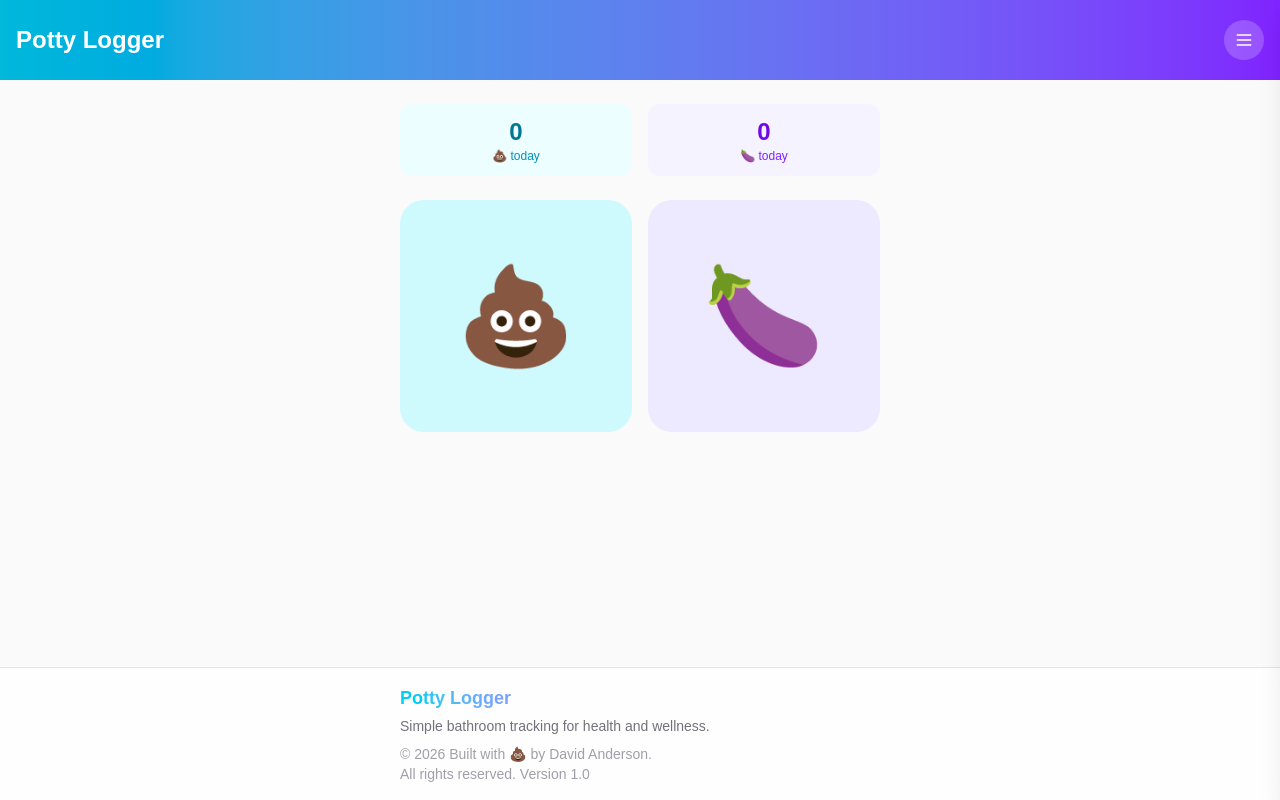
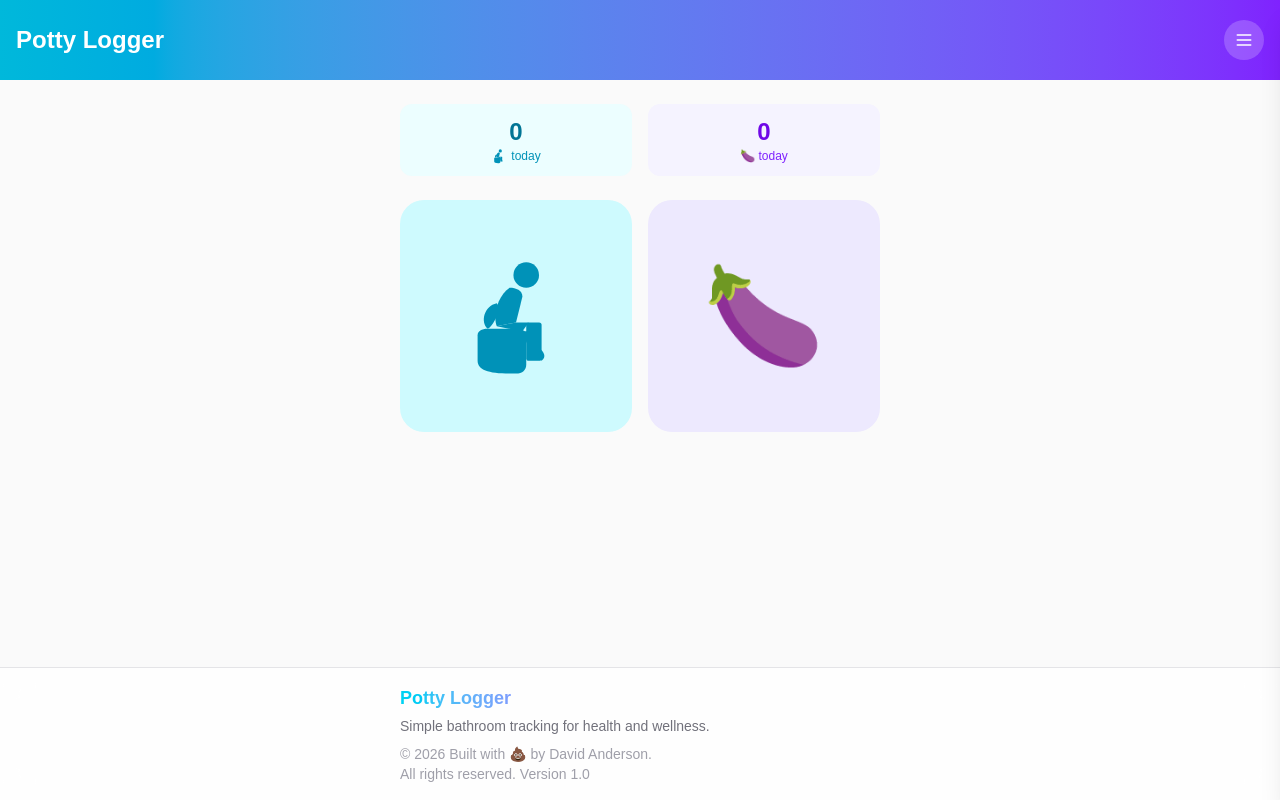
Before and after one commit to d4vid4nderson/habit-a-day, a Next.js app: page / in a window 1280 px wide. Built offline with nearby package versions, Linux system fonts and the light colour scheme.

Commit message:
Replace poop emoji with toilet sitting icon throughout app

```diff
--- a/src/app/page.tsx
+++ b/src/app/page.tsx
@@ -9,6 +9,7 @@ import { Menu } from '@/components/Menu';
 import { Footer, FOOTER_HEIGHT } from '@/components/Footer';
 import { TrackerData, BathroomType } from '@/lib/types';
 import { loadData, saveData, createEntry } from '@/lib/storage';
+import { PoopIcon } from '@/components/icons/PoopIcon';
 
 function getToday(): string {
   return new Date().toISOString().split('T')[0];
@@ -108,8 +109,8 @@ export default function Home() {
   };
 
   const typeConfig = {
-    poop: { emoji: '💩', bg: 'bg-cyan-100 dark:bg-cyan-900/30' },
-    pee: { emoji: '🍆', bg: 'bg-violet-100 dark:bg-violet-900/30' },
+    poop: { emoji: '💩', bg: 'bg-cyan-100 dark:bg-cyan-900/30', isIcon: true },
+    pee: { emoji: '🍆', bg: 'bg-violet-100 dark:bg-violet-900/30', isIcon: false },
   };
 
   // History View
@@ -181,7 +182,11 @@ export default function Home() {
         <main className={`mx-auto max-w-lg px-4 py-6 ${FOOTER_HEIGHT}`}>
           <div className="space-y-6">
             <div className="flex justify-center py-8">
-              <span className="text-[12rem]">{typeConfig[selectedType].emoji}</span>
+              {selectedType === 'poop' ? (
+                <PoopIcon className="w-48 h-48 text-cyan-600 dark:text-cyan-400" />
+              ) : (
+                <span className="text-[12rem]">{typeConfig[selectedType].emoji}</span>
+              )}
             </div>
 
             <textarea
--- a/src/components/History.tsx
+++ b/src/components/History.tsx
@@ -2,16 +2,12 @@
 
 import { BathroomEntry } from '@/lib/types';
 import { formatTime, formatDate, groupEntriesByDate } from '@/lib/storage';
+import { PoopIcon } from './icons/PoopIcon';
 
 interface HistoryProps {
   entries: BathroomEntry[];
   onDelete: (id: string) => void;
 }
-
-const typeConfig = {
-  poop: { emoji: '💩', label: 'Poop' },
-  pee: { emoji: '🍆', label: 'Pee' },
-};
 
 export function History({ entries, onDelete }: HistoryProps) {
   const grouped = groupEntriesByDate(entries);
@@ -40,7 +36,11 @@ export function History({ entries, onDelete }: HistoryProps) {
               >
                 <div className="flex items-center justify-between">
                   <div className="flex items-center gap-3">
-                    <span className="text-2xl">{typeConfig[entry.type].emoji}</span>
+                    {entry.type === 'poop' ? (
+                      <PoopIcon className="w-7 h-7 text-cyan-600 dark:text-cyan-400" />
+                    ) : (
+                      <span className="text-2xl">🍆</span>
+                    )}
                     <p className="text-sm text-zinc-500">{formatTime(entry.timestamp)}</p>
                   </div>
                   <button
--- a/src/components/LogButton.tsx
+++ b/src/components/LogButton.tsx
@@ -2,6 +2,7 @@
 
 import { useState } from 'react';
 import { BathroomType } from '@/lib/types';
+import { PoopIcon } from './icons/PoopIcon';
 
 interface LogButtonProps {
   type: BathroomType;
@@ -10,22 +11,22 @@ interface LogButtonProps {
 
 const config = {
   poop: {
-    emoji: '💩',
     bg: 'bg-cyan-100 dark:bg-cyan-900/30',
     activeBg: 'bg-cyan-200 dark:bg-cyan-800/50',
     ring: 'ring-cyan-400',
+    iconColor: 'text-cyan-600 dark:text-cyan-400',
   },
   pee: {
-    emoji: '🍆',
     bg: 'bg-violet-100 dark:bg-violet-900/30',
     activeBg: 'bg-violet-200 dark:bg-violet-800/50',
     ring: 'ring-violet-400',
+    iconColor: 'text-violet-600 dark:text-violet-400',
   },
 };
 
 export function LogButton({ type, onLog }: LogButtonProps) {
   const [isPressed, setIsPressed] = useState(false);
-  const { emoji, bg, activeBg, ring } = config[type];
+  const { bg, activeBg, ring, iconColor } = config[type];
 
   return (
     <button
@@ -39,9 +40,13 @@ export function LogButton({ type, onLog }: LogButtonProps) {
         isPressed ? `${activeBg} scale-95 ${ring} ring-4` : bg
       }`}
     >
-      <span className={`text-8xl transition-transform ${isPressed ? 'scale-90' : ''}`}>
-        {emoji}
-      </span>
+      <div className={`transition-transform ${isPressed ? 'scale-90' : ''} ${iconColor}`}>
+        {type === 'poop' ? (
+          <PoopIcon className="w-32 h-32" />
+        ) : (
+          <span className="text-8xl">🍆</span>
+        )}
+      </div>
     </button>
   );
 }
--- a/src/components/Stats.tsx
+++ b/src/components/Stats.tsx
@@ -1,6 +1,7 @@
 'use client';
 
 import { BathroomEntry } from '@/lib/types';
+import { PoopIcon } from './icons/PoopIcon';
 
 interface StatsProps {
   entries: BathroomEntry[];
@@ -18,7 +19,9 @@ export function Stats({ entries }: StatsProps) {
     <div className="flex gap-4">
       <div className="flex-1 rounded-xl bg-cyan-50 p-3 text-center dark:bg-cyan-900/20">
         <p className="text-2xl font-bold text-cyan-700 dark:text-cyan-400">{todayPoop}</p>
-        <p className="text-xs text-cyan-600 dark:text-cyan-500">💩 today</p>
+        <p className="flex items-center justify-center gap-1 text-xs text-cyan-600 dark:text-cyan-500">
+          <PoopIcon className="w-4 h-4" /> today
+        </p>
       </div>
       <div className="flex-1 rounded-xl bg-violet-50 p-3 text-center dark:bg-violet-900/20">
         <p className="text-2xl font-bold text-violet-700 dark:text-violet-400">{todayPee}</p>
--- /dev/null
+++ b/src/components/icons/PoopIcon.tsx
@@ -0,0 +1,36 @@
+'use client';
+
+interface PoopIconProps {
+  className?: string;
+}
+
+export function PoopIcon({ className = "w-24 h-24" }: PoopIconProps) {
+  return (
+    <svg
+      viewBox="0 0 100 100"
+      fill="currentColor"
+      className={className}
+    >
+      {/* Head */}
+      <circle cx="58" cy="18" r="10" />
+
+      {/* Body/Torso */}
+      <path d="M45 28 C35 35, 32 50, 35 58 L50 55 L55 35 C55 30, 50 28, 45 28" />
+
+      {/* Arm */}
+      <path d="M35 40 C25 42, 22 55, 28 60 C32 58, 35 50, 38 45" />
+
+      {/* Upper leg */}
+      <path d="M35 58 L55 62 L60 55 L50 55 Z" />
+
+      {/* Lower leg */}
+      <path d="M55 62 C58 72, 62 80, 70 85 C74 82, 72 78, 68 75 C64 72, 62 68, 60 62" />
+
+      {/* Toilet bowl */}
+      <path d="M20 65 L20 85 C20 92, 28 95, 45 95 L50 95 C55 95, 58 92, 58 88 L58 65 C58 62, 55 60, 50 60 L28 60 C23 60, 20 62, 20 65" />
+
+      {/* Toilet tank */}
+      <rect x="58" y="55" width="12" height="30" rx="2" />
+    </svg>
+  );
+}
```
Also changed, not shown: public/poop.svg (added).
